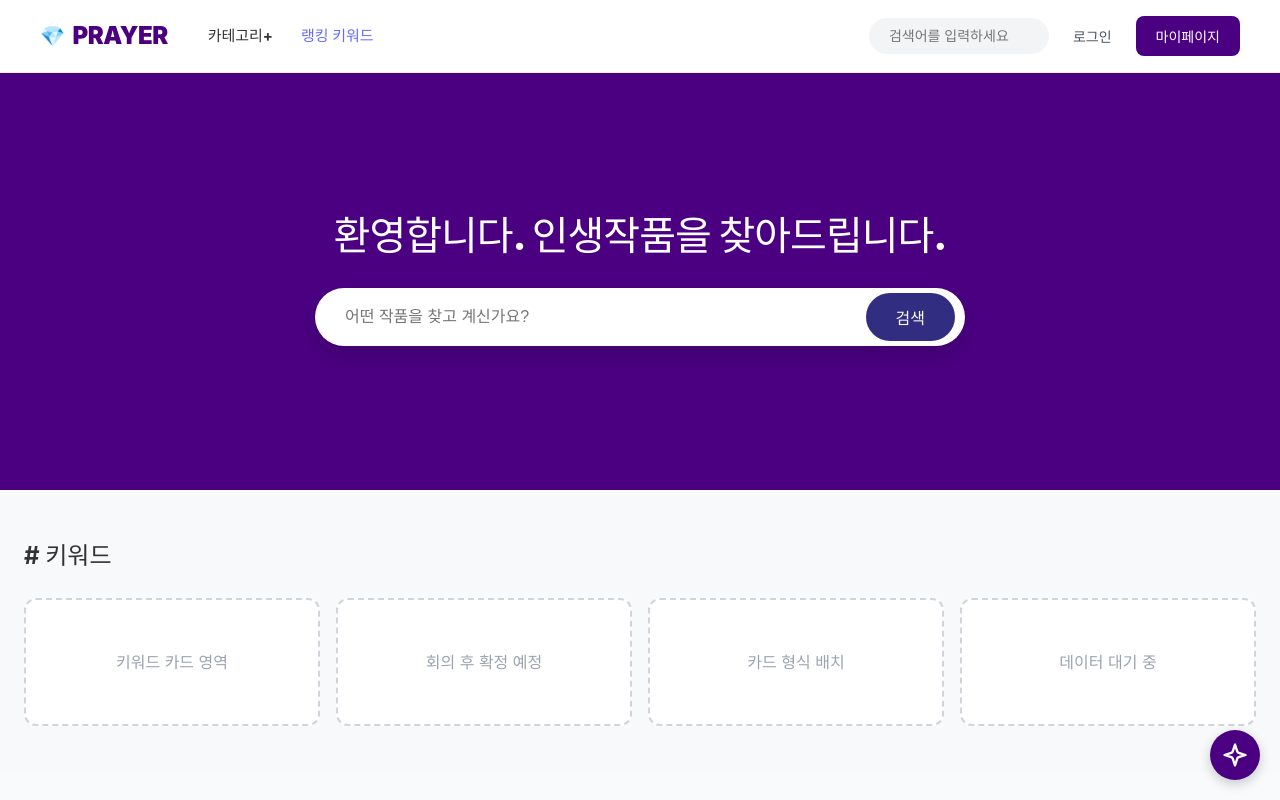
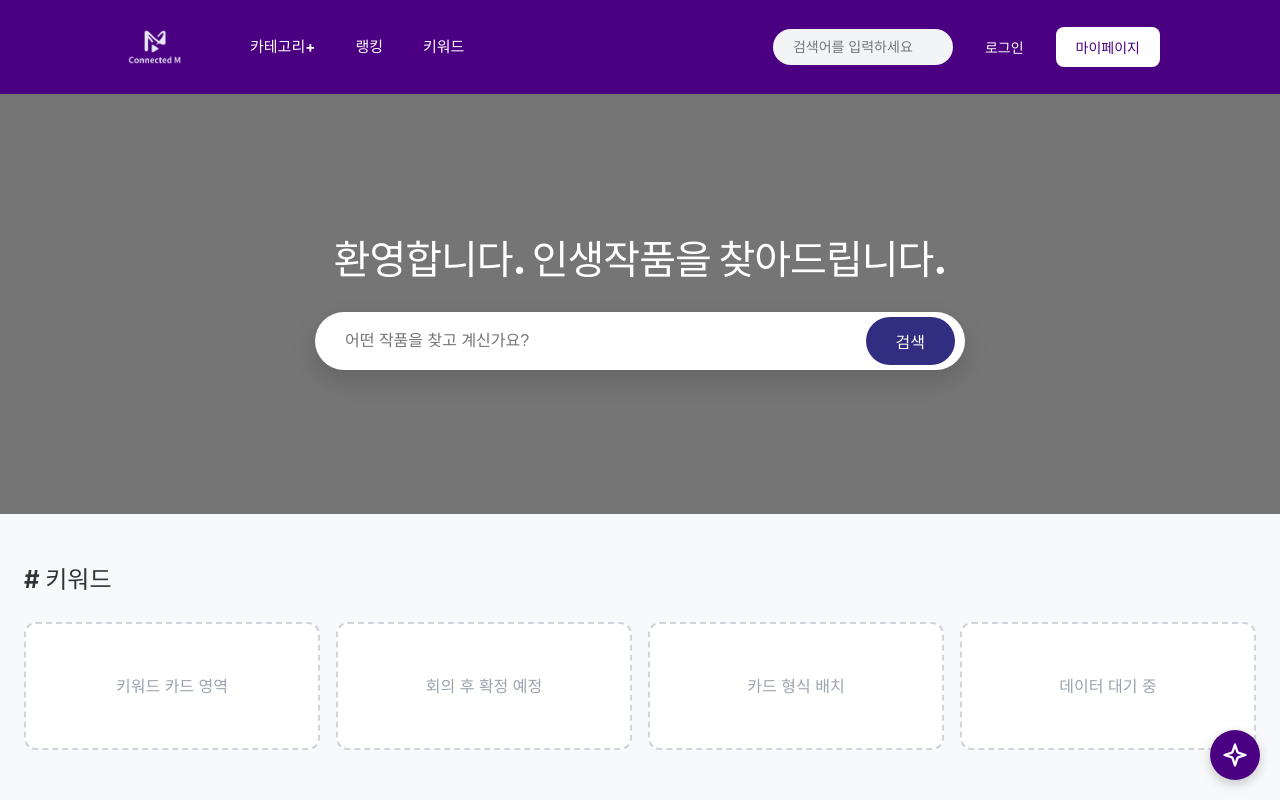
Before and after one commit to rjsdyd/Connected_M, a React (Vite) app in the folder frontend/: page / in a window 1280 px wide. Shown: the top 800 px of the page. Built offline with nearby package versions, Linux system fonts and the light colour scheme; a web font is replaced by a local one.

Commit message:
feat: header

```diff
--- a/frontend/src/App.css
+++ b/frontend/src/App.css
@@ -18,41 +18,47 @@ a { text-decoration: none; color: inherit; }
 
 /* ================= 헤더 고정 및 가로 정렬 ================= */
 .header {
-  position: fixed;       /* ✨ 화면 상단에 고정 */
+  position: fixed;
   top: 0;
   left: 0;
   width: 100%;
   box-sizing: border-box;
-  background: white;
-  border-bottom: 1px solid #eee;
-  z-index: 9000;         /* ✨ 챗봇보다 낮고 다른 콘텐츠보다 높게 */
+  background: #4b0082;
+  z-index: 9000;
   display: flex;
   justify-content: space-between;
   align-items: center;
-  padding: 16px 40px;
+  padding: 12px 120px;
 }
 
 /* 🚨 여기가 핵심! 로고와 메뉴들을 가로로 한 줄에 배치 */
 .header-left {
   display: flex;
   align-items: center;
-  gap: 40px; /* 로고와 카테고리 메뉴 사이의 간격 */
+  gap: 60px;
 }
 
 /* 로고 스타일 */
-.logo { font-size: 24px; font-weight: 900; color: #4b0082; display: flex; align-items: center; letter-spacing: -0.5px; }
-.logo-icon { margin-right: 8px; font-size: 20px; }
+.logo-img {
+  height: 70px;
+  display: block;
+  object-fit: contain;
+}
+.category-title {
+  color: #fff;
+  transition: color 0.2s;
+}
 
 /* ================= 메인 배너 (헤더에 가려지지 않게 밀어내기) ================= */
 .hero-section {
-  margin-top: 70px;      /* ✨ 헤더의 높이만큼 위쪽 여백을 줘서 겹치지 않게 함 */
+  margin-top: 94px;
 }
 
 /* ================= 드롭다운 네비게이션 ================= */
 .nav-menu {
-  display: flex; /* '카테고리+'와 '랭킹 키워드'를 가로로 배치 */
+  display: flex;
   align-items: center;
-  gap: 28px;
+  gap: 40px;
   position: relative;
 }
 .category-parent { display: flex; align-items: center; padding: 8px 0; cursor: pointer; font-weight: 700; font-size: 15px; }
@@ -65,27 +71,33 @@ a { text-decoration: none; color: inherit; }
 .dropdown-column h4 { font-weight: 800; border-bottom: 2px solid #f3f4f6; padding-bottom: 8px; margin-bottom: 12px; color: #111; }
 .dropdown-column p { font-size: 14px; color: #6b7280; margin-bottom: 10px; cursor: pointer; transition: color 0.2s; font-weight: 500; }
 .dropdown-column p:hover { color: #4b0082; font-weight: 700; }
-.nav-link { font-weight: 700; font-size: 15px; transition: color 0.2s; }
-.nav-link:hover { color: #4b0082; }
+.nav-link { font-weight: 700; font-size: 15px; transition: color 0.2s; color:#fff }
+.nav-link:hover { color: #cb82ff; }
+.category-title:hover { color: #cb82ff; }
 
 /* ================= 🚨 사라진 로그인 버튼 부활 & 정렬 ================= */
-.header-right { display: flex; align-items: center; gap: 16px; flex-shrink: 0; }
+.header-right {
+  display: flex;
+  align-items: center;
+  gap: 24px; /* 요소들 사이의 간격 확대 */
+  flex-shrink: 0;
+}
 .search-input { background: #f3f4f6; padding: 10px 20px; border-radius: 30px; font-size: 14px; border: none; width: 180px; transition: width 0.3s ease, outline 0.1s; }
 .search-input:focus { width: 260px; outline: 2px solid #4b0082; background: white; }
 
 .text-btn {
-  font-size: 14px; font-weight: 800; color: #4b5563; background: none; border: none;
+  font-size: 14px; font-weight: 800; color: #fff; background: none; border: none;
   cursor: pointer; padding: 8px; white-space: nowrap; transition: color 0.2s;
 }
-.text-btn:hover { color: #4b0082; }
+.text-btn:hover { color: #cb82ff; }
 
-.btn-brand { background-color: #4b0082; color: white; padding: 10px 20px; border-radius: 8px; font-size: 14px; font-weight: 700; border: none; cursor: pointer; transition: background 0.2s; white-space: nowrap; }
-.btn-brand:hover { background-color: #6a1b9a; }
+.btn-brand { background-color: #fff; color: white; padding: 10px 20px; border-radius: 8px; font-size: 14px; font-weight: 700; border: none; cursor: pointer; transition: background 0.2s; white-space: nowrap; color: #4b0082; }
+.btn-brand:hover { background-color: #cb82ff; color: #fff; }
 
 /* ================= 2. 메인 배너 (Hero Section) ================= */
 .hero-section {
   width: 100%; /* 배너도 꽉 채우기 */
-  background-color: #4b0082; height: 420px; display: flex; flex-direction: column;
+  background-color: #757575; height: 420px; display: flex; flex-direction: column;
   justify-content: center; align-items: center; color: white; text-align: center;
 }
 .hero-title { font-size: 40px; font-weight: 800; margin-bottom: 30px; letter-spacing: -1px; }
--- a/frontend/src/components/layout/Header.tsx
+++ b/frontend/src/components/layout/Header.tsx
@@ -1,4 +1,5 @@
 import React from 'react';
+import logo from '../../assets/img/Project_M_Logo_Dark.png';
 
 // 외부에서 받아올 props(함수) 타입 정의
 interface HeaderProps {
@@ -15,7 +16,7 @@ const Header: React.FC<HeaderProps> = ({ onOpenLogin }) => {
     <header className="header">
       <div className="header-left">
         <a href="/" onClick={goHome} className="logo">
-          <span className="logo-icon">💎</span> PRAYER
+          <img src={logo} alt="Project M Logo" className="logo-img" />
         </a>
         <nav className="nav-menu">
           <div className="category-parent">
@@ -28,7 +29,8 @@ const Header: React.FC<HeaderProps> = ({ onOpenLogin }) => {
               {/* ... 나머지 드롭다운 메뉴 생략 ... */}
             </div>
           </div>
-          <a href="#ranking" className="nav-link">랭킹 키워드</a>
+          <a href="#ranking" className="nav-link">랭킹</a>
+          <a href="#keyword" className="nav-link">키워드</a>
         </nav>
       </div>
 
```
Also changed, not shown: frontend/src/assets/img/Project_M_Logo.png (added), frontend/src/assets/img/Project_M_Logo_Dark.png (added).
